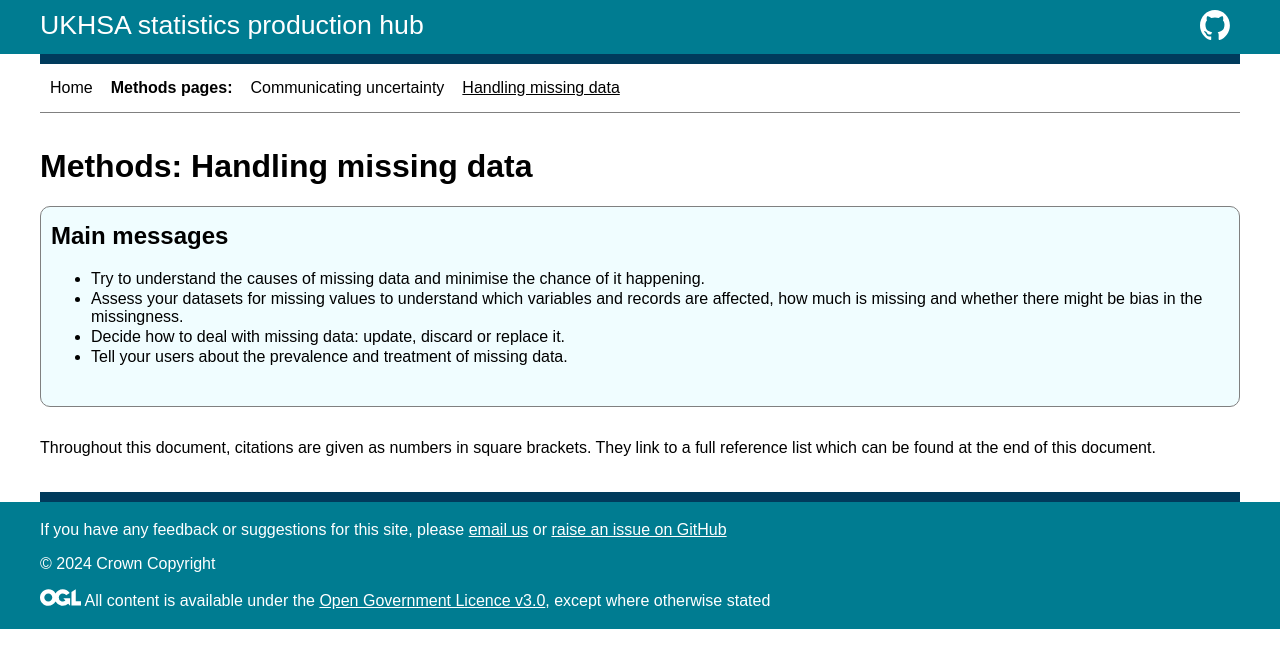
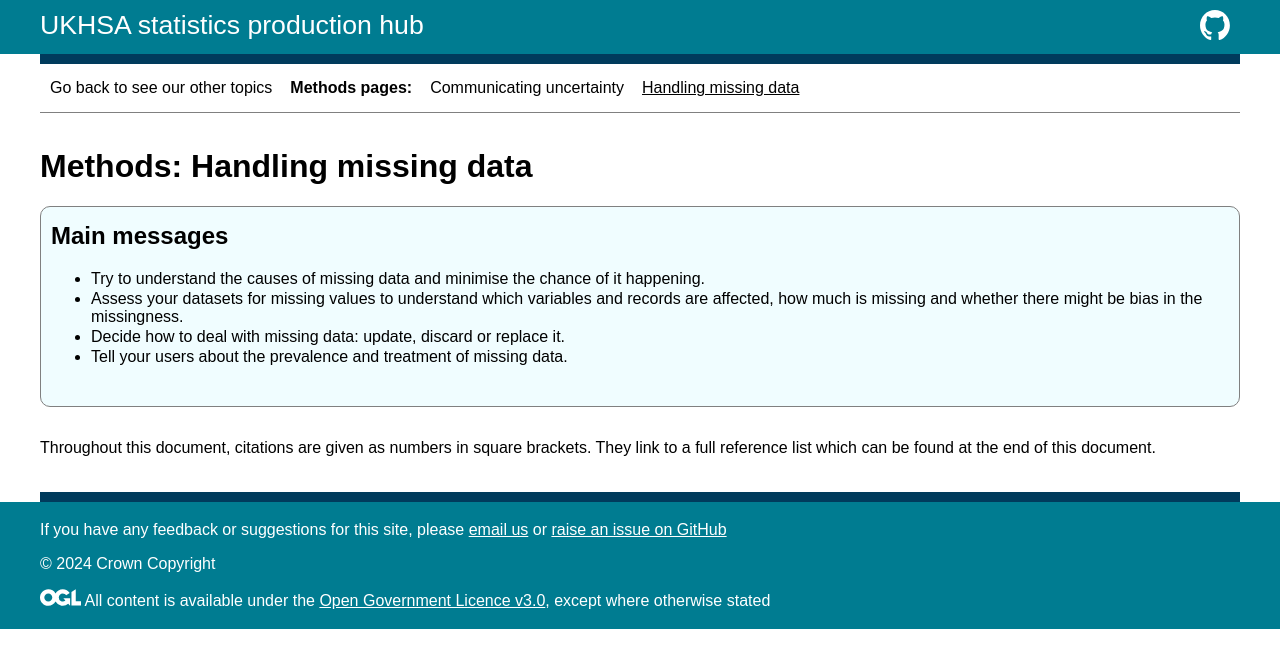
Before and after one commit to BenCuff/github-pages-test, a Jekyll site: the page built from docs/missing-data.md, in a window 1280 px wide. Shown: the top 668 px of the page. Built offline with Jekyll 4.4.1, drawn with Linux system fonts in a browser that asks for light colours.

Commit message:
Fixing page nav

```diff
--- a/docs/_includes/site-nav.html
+++ b/docs/_includes/site-nav.html
@@ -1,5 +1,5 @@
 <div id="site-nav">
-    <a href="/github-pages-test/"><p>Home</p></a>
+    <a href="/github-pages-test/"><p>Go back to see our other topics</p></a>
 
     {% if page.page-group-title %}
     <p style="font-weight:bold">{{ page.page-group-title}} pages:</p>
```
